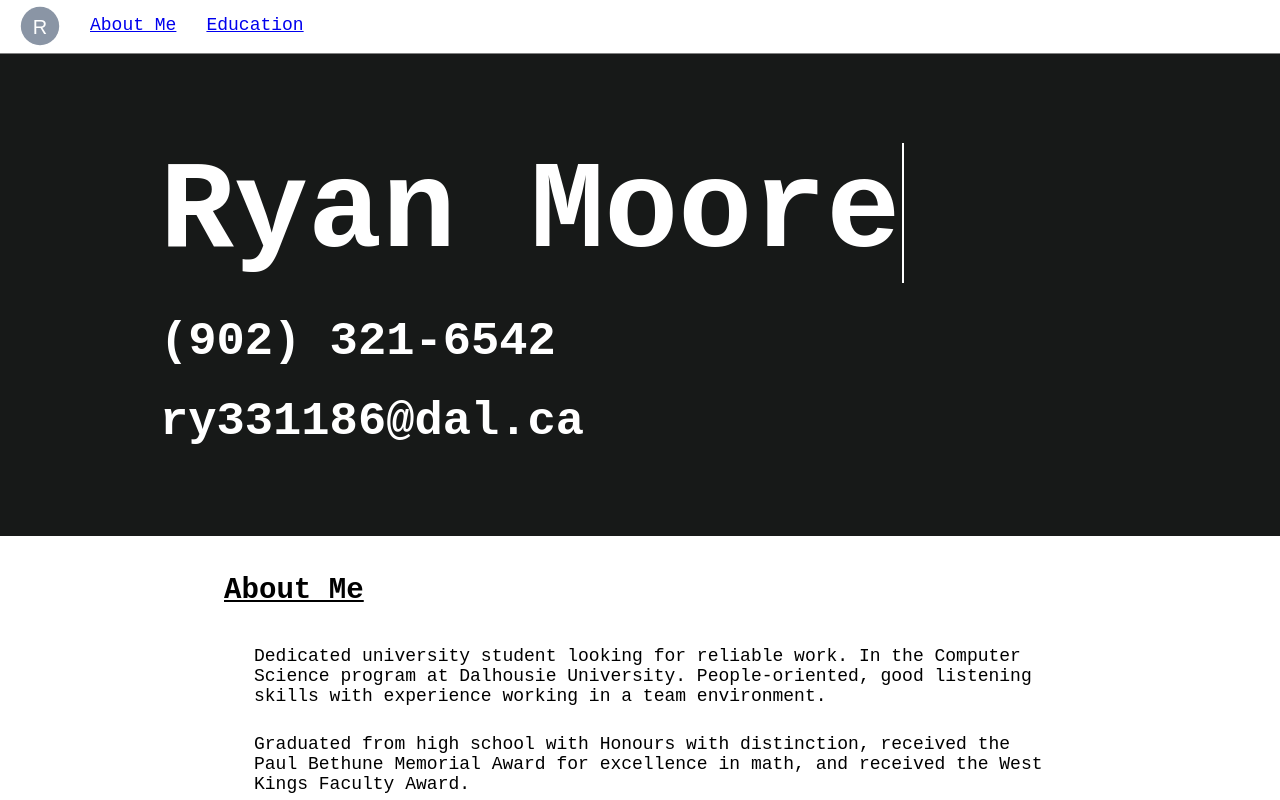
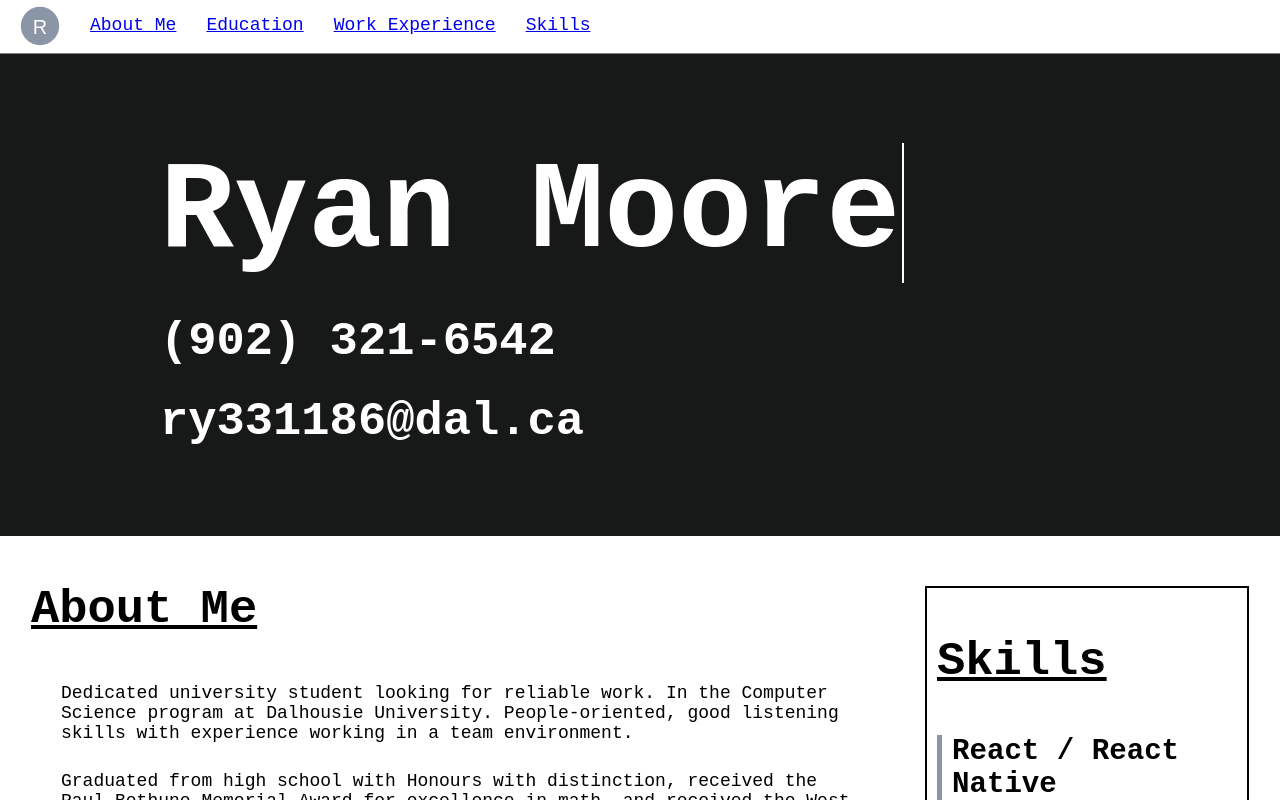
Before and after one commit to RyanMoore145/Resume, a React (Create React App) app: page / in a window 1280 px wide. Built offline with nearby package versions, Linux system fonts and the light colour scheme.

Commit message:
started work experience and skills bar

```diff
--- a/package.json
+++ b/package.json
@@ -7,6 +7,7 @@
     "@testing-library/jest-dom": "^6.6.3",
     "@testing-library/react": "^16.3.0",
     "@testing-library/user-event": "^13.5.0",
+    "ngrok": "^5.0.0-beta.2",
     "react": "^19.1.0",
     "react-dom": "^19.1.0",
     "react-scripts": "5.0.1",
--- a/src/App.css
+++ b/src/App.css
@@ -5,7 +5,7 @@ html, body {
 	position: absolute;
 	font-family: Monospace, Helvetica, Arial;
 	font-size: 18px;
-	color: white;
+	color: black;
 	overflow-x: hidden;
 }
 
@@ -118,6 +118,7 @@ nav * {
 
 header {
 	background-color: #171918;
+	color: white;
 	margin: auto;
 	width: 100%;
 }
@@ -136,12 +137,34 @@ header {
 	transform: translate(0, -40px);
 }
 
-#contact_info * {
+#contact_info > * {
 	line-height: 0.7;
 }
 
 main {
 	background-color: white;
+	display: flex;
+}
+
+#skillsBar {
+	border: 2px solid;
+	margin-left: auto;
+	margin-right: auto;
+	margin-bottom: auto;
+	margin-top: 50px;
+	width: 25vw;
+}
+
+#skillsBar h3 {
+	text-decoration: underline;
+	margin-left: 10px;
+}
+
+#skillsBar h4 {
+	margin-top: 0;
+	margin-bottom: 0;
+	padding-top: 0;
+	padding-bottom: 0;
 }
 
 #mainNarrow {
@@ -153,11 +176,20 @@ section {
 	color: black;
 }
 
-section h4 {
+section > h3 {
 	text-decoration: underline;
+	position: sticky;
+	top: 50px;
+	background-color: white;
 }
 
-section p {
+section > h4 {
+	border-left: 5px solid #8A95A5;
+	padding-left: 10px;
+	margin-left: 10px;
+}
+
+section > p {
 	padding-left: 30px;
 	padding-bottom: 10px;
 }
@@ -169,11 +201,42 @@ section p {
 }
 
 .EducationTableElement {
-	flex-grow: 1;
+	flex: 1;
 	margin: 10px;
-	background-color: gray;
+	border: 1px solid gray;
+	box-shadow: 5px 10px;
+	padding-bottom: 10px;
 }
 
 .EducationTableElement img {
 	width: 95%;
 }
+
+.EducationTableElement *:not(img) {
+	padding-left: 20px;
+	line-height: 0.7;
+}
+
+.WorkElement {
+	border: 3px solid;
+	margin-bottom: 50px;
+	padding-bottom: 30px;
+	box-shadow: 5px 10px;
+}
+
+.WorkElement h4 {
+	border-left: 5px solid #8A95A5;
+	padding-left: 10px;
+	margin-left: 20px;
+}
+
+.WorkElement p {
+	margin-left: 50px;
+}
+
+footer {
+	border-top: 2px solid;
+	margin: auto;
+	margin-bottom: 75px;
+	width: 90vw;
+}
--- a/src/App.js
+++ b/src/App.js
@@ -8,6 +8,8 @@ function App() {
 				<img src="R.svg"></img>
 				<a href="#aboutMe">About Me</a>
 				<a href="#education">Education</a>
+				<a href="#workExperience">Work Experience</a>
+				<a href="#skillsBar">Skills</a>
 			</div>
 		</nav>
 		<header>
@@ -24,27 +26,73 @@ function App() {
 		<main>
 			<div id="mainNarrow">
 				<section id="aboutMe">
-					<h4>About Me</h4>
+					<h3>About Me</h3>
 					<p>Dedicated university student looking for reliable work. In the Computer Science program at Dalhousie University. People-oriented, good listening skills with experience working in a team environment.</p>
 					<p>Graduated from high school with Honours with distinction, received the Paul Bethune Memorial Award for excellence in math, and received the West Kings Faculty Award.</p>
 				</section>
 				<section id="education">
-					<h4>Education</h4>
+					<h3>Education</h3>
+					<h4>Bachelor's of Computer Science</h4>
 					<div className="table">
 						<div className="EducationTableElement" id="dal">
 							<img src="dalhousie.jpeg"></img>
 							<h4>Dalhousie</h4>
+							<p> Sept 2022 - Present</p>
 						</div>
 						<div className="EducationTableElement" id="acadia">
 							<img src="acadia.jpg"></img>
 							<h4>Acadia</h4>
+							<p>Sept 2021 - May 2022</p>
 						</div>
 					</div>
+				</section>
+				<section id="workExperience">
+					<h3>Work Experience</h3>
+					<div className="WorkElement">
+						<h4>Telemarketing Representative</h4>
+						<p>East Coast Water Solutions - Dartmouth NS</p>
+						<p>Jun 2024 - Sept 2024</p>
+						<p>Contacted potential customers to promote water quality tests and schedule appointments.</p>
+						<p>Educated callers on the benefits of water testing and addressed inquiries.</p>
+						<p>Maintained an organized call log and appointment schedule.</p>
+						<p>Followed scripts and adapted messaging to engage customers affectively.</p>
+						<p>Provided excellent customer service and handled objections professionally.</p>
+					</div>
+					<div className="WorkElement">
+						<h4>Weapons Technician, Reservist</h4>
+						<p>Canadian Armed Forces - Halifax NS</p>
+						<p>Nov 2021 - Jan 2024</p>
+						<p>Weapons Technicians are responsible for maintaining functional small arms and servicing non-functional small arms belonging to their unit.</p>
+						<p>Completed the Basic Training course, strengthening abilities in team building, time and stress management, quick critical thinking, and patience in a field and classroom environment.</p>
+						<p>Served two summers at Willow Park Armouries completing secondary courses including first aid training, maintaining inventory in the storage bay, and fulfilling general duties.</p>
+					</div>
+					<div className="WorkElement">
+						<h4>AI Trainer</h4>
+						<p>DataAnnotation</p>
+						<p>Mar 2024 - Present</p>
+						<p>Evaluated and corrected AI responses to given prompts pertaining to subjects such as coding, life advice, and general knowledge from a work from home environment.</p>
+					</div>
+				</section>
+			</div>
+			<div id="skillsBar">
+				<h3>Skills</h3>
+				<section>
+					<h4>React / React Native</h4>
+					<p>Years of experience: 1</p>
+				</section>
+				<section>
+					<h4>C++</h4>
+					<p>Years of experience: 4</p>
+				</section>
+				<section>
+					<h4>Python</h4>
+					<p>Years of experience: 3</p>
 				</section>
 			</div>
 		</main>
 		<footer>
-
+			<h4>Source code:</h4>
+			<a href="https://github.com/RyanMoore145/CV">https://github.com/RyanMoore145/CV</a>
 		</footer>
 	</div>
 	);
```
Also changed, not shown: 1 other file (tests, documents, lock files or other folders).
